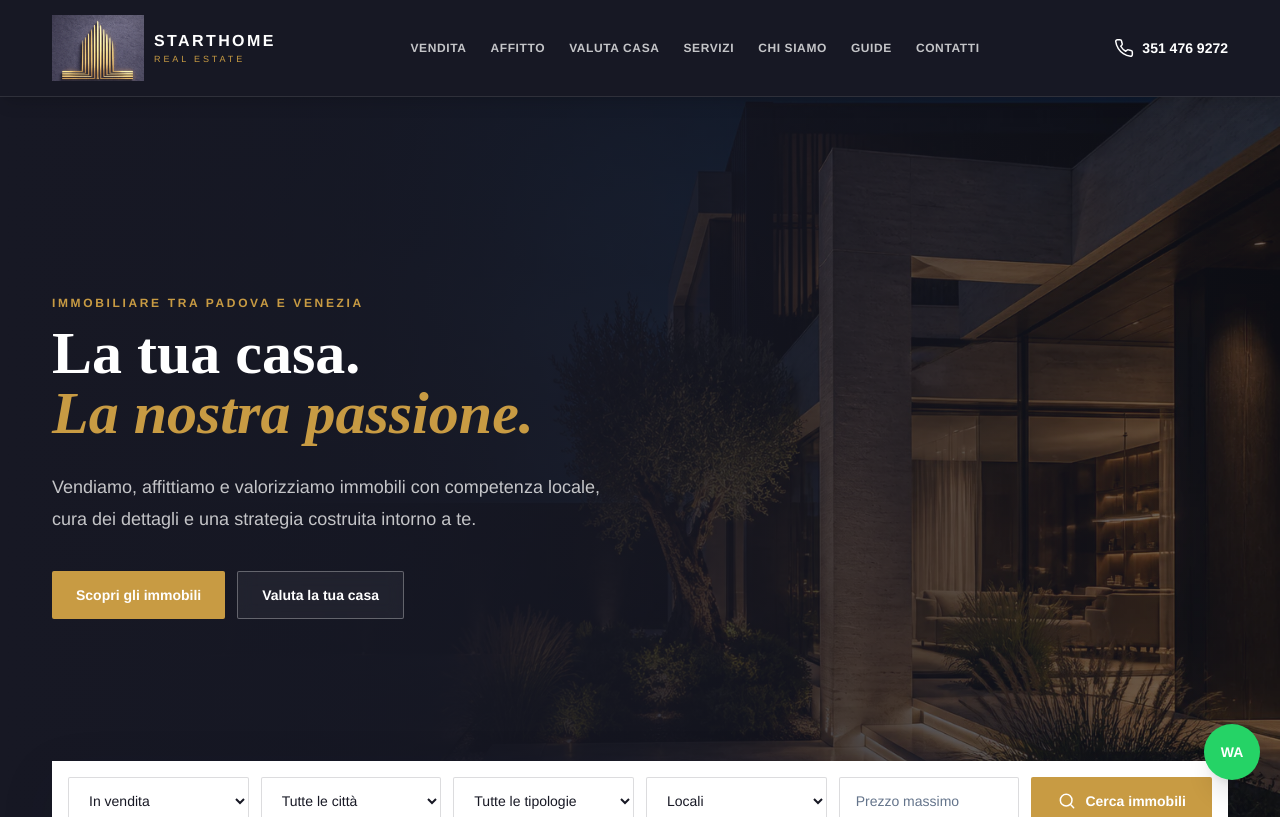
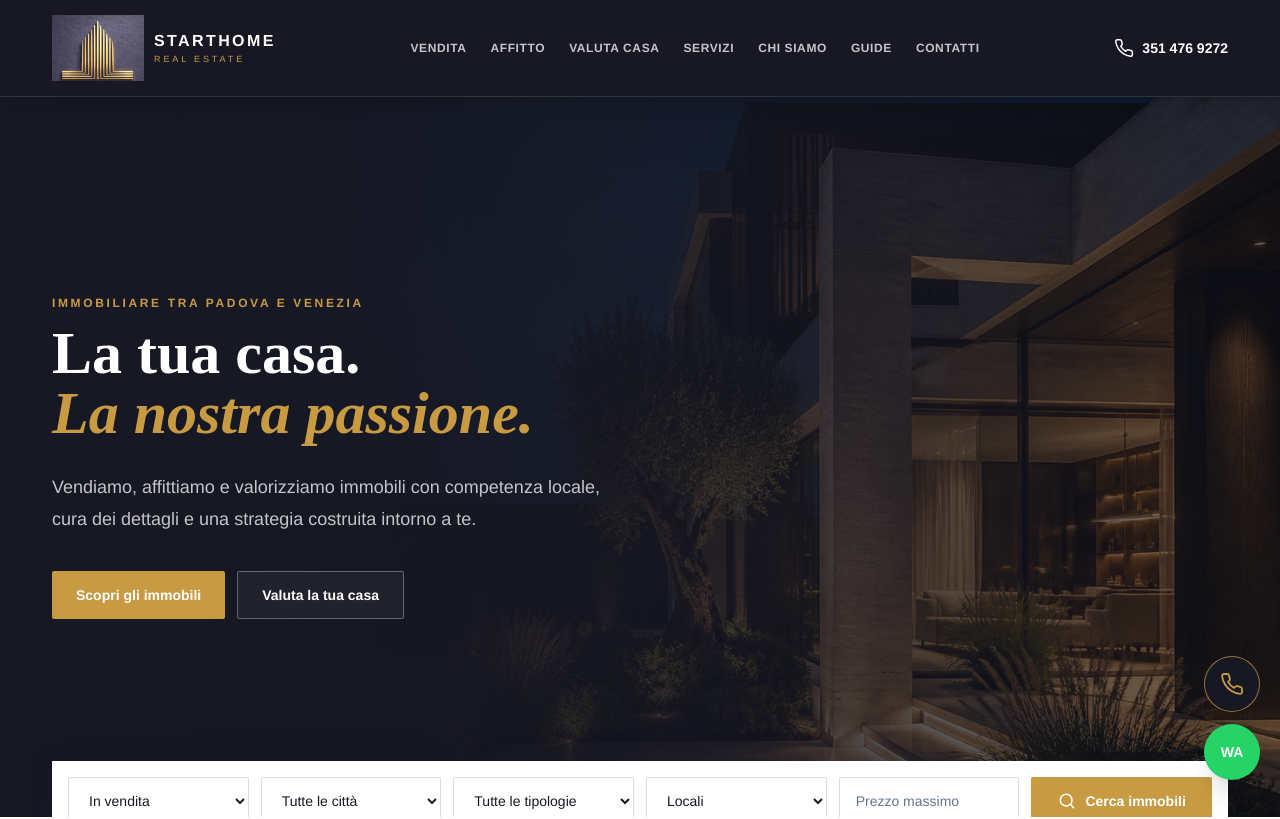
Before and after one commit to STARTHOME06/starthome-real-estate, a Next.js app: page / in a window 1280 px wide. Shown: the top 819 px of the page. Built offline with nearby package versions, Linux system fonts and the light colour scheme.

Commit message:
Add floating call button

```diff
--- a/components/WhatsApp.tsx
+++ b/components/WhatsApp.tsx
@@ -1,5 +1,25 @@
-import { whatsappUrl } from "@/lib/site";
+import { Icon } from "@/components/Icons";
+import { site, whatsappUrl } from "@/lib/site";
 
 export function WhatsApp() {
-  return <a href={whatsappUrl("Buongiorno STARTHOME REAL ESTATE, vorrei ricevere informazioni.")} target="_blank" rel="noreferrer" aria-label="Scrivi a STARTHOME REAL ESTATE su WhatsApp" className="fixed bottom-5 right-5 z-50 grid h-14 w-14 place-items-center rounded-full bg-[#25D366] text-sm font-black text-white shadow-xl transition hover:scale-105">WA</a>;
+  return <div className="fixed bottom-5 right-5 z-50 flex flex-col gap-3">
+    <a
+      href={`tel:${site.phoneHref}`}
+      aria-label={`Chiama STARTHOME REAL ESTATE al ${site.phoneDisplay}`}
+      title={`Chiama ${site.phoneDisplay}`}
+      className="grid h-14 w-14 place-items-center rounded-full border border-gold/70 bg-ink text-gold shadow-xl transition hover:scale-105 hover:bg-navy focus:outline-none focus:ring-2 focus:ring-gold focus:ring-offset-2"
+    >
+      <Icon name="phone" className="h-6 w-6"/>
+    </a>
+    <a
+      href={whatsappUrl("Buongiorno STARTHOME REAL ESTATE, vorrei ricevere informazioni.")}
+      target="_blank"
+      rel="noreferrer"
+      aria-label="Scrivi a STARTHOME REAL ESTATE su WhatsApp"
+      title="Scrivi su WhatsApp"
+      className="grid h-14 w-14 place-items-center rounded-full bg-[#25D366] text-sm font-black text-white shadow-xl transition hover:scale-105 focus:outline-none focus:ring-2 focus:ring-[#25D366] focus:ring-offset-2"
+    >
+      WA
+    </a>
+  </div>;
 }
```
